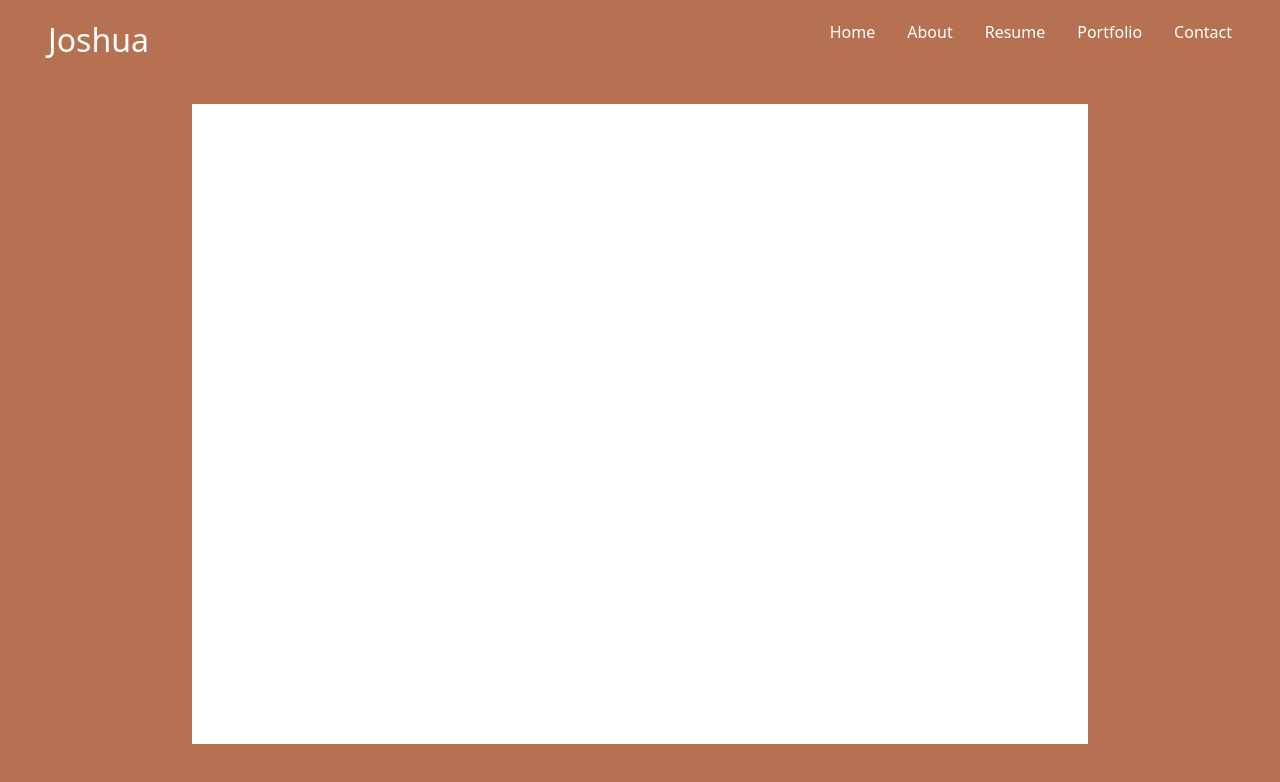
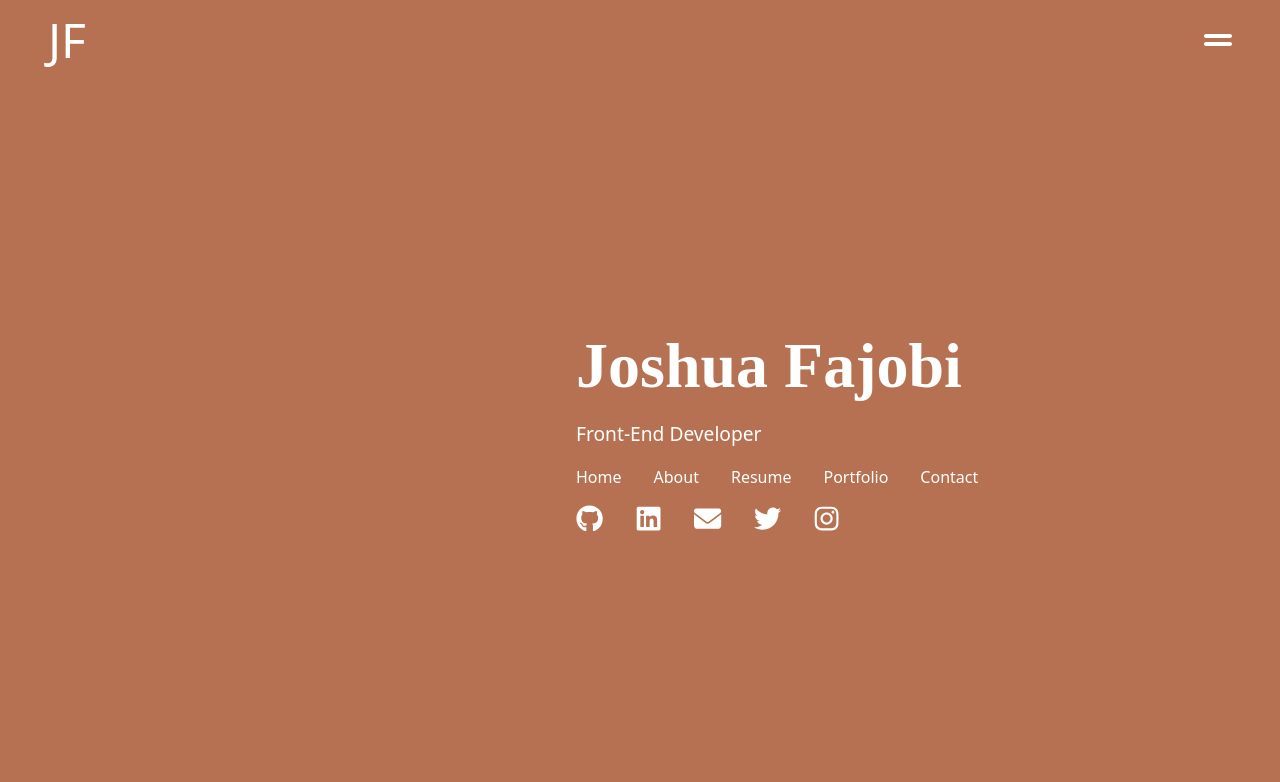
Before and after one commit to Josh-la-posh/portfolio, a React (Create React App) app: page / in a window 1280 px wide. Shown: the top 782 px of the page. Built offline with nearby package versions, Linux system fonts and the light colour scheme.

Commit message:
Home updated

```diff
--- a/public/index.html
+++ b/public/index.html
@@ -17,6 +17,7 @@
       }
       body {
         background: rgba(165, 81, 42, 0.815) !important;
+        position: relative !important;
       }
       a {
         text-decoration: none !important;
--- a/src/components/Header/Header.css
+++ b/src/components/Header/Header.css
@@ -6,11 +6,32 @@
   position: sticky;
   top: 0;
   color: #fff;
+  z-index: 1000;
+}
+
+.closeIcon {
+  display: none;
+  cursor: pointer;
+}
+
+.minIcon {
+  display: none;
+  font-size: 2rem;
+  cursor: pointer;
+}
+
+.headerLinkIcon {
+  display: none;
 }
 
 .logo {
   flex: 1;
-    font-size: 2rem;
+  font-size: 3rem;
+  cursor: pointer;
+}
+
+.logo a {
+  color: #fff;
 }
 
 nav ul {
@@ -21,6 +42,7 @@ nav ul {
 
 nav ul li {
   margin-left: 2rem;
+  position: relative;
 }
 
 nav ul li a {
@@ -29,5 +51,63 @@ nav ul li a {
 }
 
 nav ul li a:hover {
-    color: #000;
+  color: #fff;
 }
+
+nav ul li:hover a::after {
+  content: "";
+  position: absolute;
+  bottom: 0;
+  left: 0;
+  border-bottom: 4px solid red;
+  margin-bottom: -.5rem;
+  width: 70%;
+  transition: transform 2s ease-in-out;
+}
+
+@media only screen and (max-width: 750px) {
+  .navigation {
+    display: none;
+    position: absolute;
+    right: 0;
+    top: 0;
+    height: 100vh;
+    background: #000;
+  }
+
+  .navigation ul {
+    flex-direction: column;
+    margin-top: 4rem;
+    padding: 1rem;
+  }
+
+  .navigation ul li {
+    margin: 1rem;
+    display: flex;
+    align-items: center;
+    gap: 1rem;
+  }
+
+  .navigation ul li a {
+    display: none;
+  }
+
+  .navigation:hover ul li a {
+    display: block;
+  }
+
+  .closeIcon {
+    display: block;
+    margin-top: 1rem;
+    font-size: 1.5rem;
+    text-align: center;
+  }
+
+  .headerLinkIcon {
+    display: block;
+  }
+
+  .minIcon {
+    display: block;
+  }
+}
--- a/src/components/Header/Header.jsx
+++ b/src/components/Header/Header.jsx
@@ -1,29 +1,55 @@
-import './Header.css';
-import { Link } from 'react-router-dom';
+import { Link } from "react-router-dom";
+import { useState } from "react";
+import { FontAwesomeIcon } from "@fortawesome/react-fontawesome";
+import "./Header.css";
 
 export const Header = () => {
+  const [isNavOpen, setIsNavOpen] = useState(false);
+
   return (
-    <div className='header'>
-        <div className="logo">Joshua</div>
-        <nav>
+    <div className="header">
+      <div className="logo"><Link to="/">JF</Link></div>
+      <nav
+        className="navigation"
+        style={isNavOpen ? { display: "block" } : { display: "none" }}
+      >
+        <div className="closeIcon" onClick={() => setIsNavOpen(!isNavOpen)}>
+          <FontAwesomeIcon icon="circle-xmark" />
+        </div>
         <ul>
           <li>
-                    <Link to='/'>Home</Link>
+            <FontAwesomeIcon className="headerLinkIcon" icon="house" />
+            <Link to="/">Home</Link>
           </li>
           <li>
-                    <Link to='/about'>About</Link>
+            <FontAwesomeIcon
+              className="headerLinkIcon"
+              icon="circle-exclamation"
+            />
+            <Link to="/about">About</Link>
           </li>
           <li>
-                    <Link to='/resume'>Resume</Link>
+            <FontAwesomeIcon className="headerLinkIcon" icon="file" />
+            <Link to="/resume">Resume</Link>
           </li>
           <li>
-                    <Link to='/portfolio'>Portfolio</Link>
+            <FontAwesomeIcon className="headerLinkIcon" icon="briefcase" />
+            <Link to="/portfolio">Portfolio</Link>
           </li>
           <li>
-                    <Link to='/contact'>Contact</Link>
+            <FontAwesomeIcon className="headerLinkIcon" icon="address-book" />
+            <Link to="/contact">Contact</Link>
           </li>
         </ul>
       </nav>
+      <span
+        className="minIcon"
+        onClick={() => setIsNavOpen(!isNavOpen)}
+        style={isNavOpen ? { display: "none" } : { display: "block" }}
+      >
+        <FontAwesomeIcon icon="grip-lines" />
+      </span>
+      {console.log(isNavOpen)}
     </div>
-  )
-}
+  );
+};
--- a/src/index.js
+++ b/src/index.js
@@ -4,10 +4,10 @@ import "bootstrap/dist/css/bootstrap.min.css";
 import "bootstrap/dist/js/bootstrap.min.js";
 import { library } from "@fortawesome/fontawesome-svg-core";
 import { fab, faGithub, faInstagram, faLinkedin, faTwitter } from '@fortawesome/free-brands-svg-icons';
-import { faCode, faHand, faUserCheck } from "@fortawesome/free-solid-svg-icons";
+import { faAddressBook, faBriefcase, faCircleExclamation, faCircleXmark, faCode, faEnvelope, faFile, faGripLines, faHand, faHouse, faUserCheck } from "@fortawesome/free-solid-svg-icons";
 import App from "./App";
 
-library.add(fab, faHand, faLinkedin, faTwitter, faInstagram, faGithub, faUserCheck, faCode);
+library.add(fab, faHand, faLinkedin, faTwitter, faInstagram, faGithub, faUserCheck, faCode, faEnvelope, faGripLines, faCircleXmark, faHouse, faAddressBook, faBriefcase, faCircleExclamation, faFile);
 
 const root = ReactDOM.createRoot(document.getElementById("root"));
 root.render(
--- a/src/pages/About/About.css
+++ b/src/pages/About/About.css
@@ -11,6 +11,7 @@
   width: 90vw;
   padding: 3rem;
   max-width: 80rem;
+  overflow-y: scroll;
 }
 
 h1 {
@@ -52,6 +53,7 @@ h1 {
 .mainRight article {
     margin-bottom: 2rem;
     font-size: 15px;
+    animation: slideUp 1s ease-in;
 }
 
 .mainRight ul {
@@ -96,3 +98,18 @@ h1 {
 .whatIDo .myContainer:hover span {
     color: #fff;
 }
+
+section .mainContent ul {
+  padding: 1rem;
+}
+
+@keyframes slideUp {
+  0% {
+    opacity: 0;
+    transform: translateY(100px);
+  }
+  100% {
+    opacity: 1;
+    transform: translateY(0);
+  }
+}
--- a/src/pages/Contact/Contact.css
+++ b/src/pages/Contact/Contact.css
@@ -42,7 +42,12 @@ header p {
   overflow: hidden;
 }
 
-.mainRight form {
+section form {
+  animation: slideUp 1s ease-in;
+}
+
+section form button {
+  animation: slideLeft 2s ease-in
 }
 
 .mainRight form input,
@@ -78,6 +83,7 @@ button {
 }
 
 .bottom {
+  animation: slideUp 3s ease-out;
 }
 
 .bottomLeft {
@@ -109,3 +115,29 @@ button {
   width: 30px;
   height: 30px;
 }
+
+section .mainContent ul {
+  padding: 1rem;
+}
+
+@keyframes slideUp {
+  0% {
+    opacity: 0;
+    transform: translateY(100px);
+  }
+  100% {
+    opacity: 1;
+    transform: translateY(0);
+  }
+}
+
+@keyframes slideLeft {
+  0% {
+    opacity: 0;
+    transform: translateX(150px);
+  }
+  100% {
+    opacity: 1;
+    transform: translateX(0);
+  }
+}
--- a/src/pages/Contact/Contact.jsx
+++ b/src/pages/Contact/Contact.jsx
@@ -14,14 +14,14 @@ export const Contact = () => {
         </header>
 
         <div className="mainContent row">
-          <div className="mainLeft col-sm-12 col-md-4">
+          <section className="mainLeft col-sm-12 col-md-4">
             <h2>Let's connect and work together.</h2>
             <p>
               Don't like forms? Send me an{" "}
               <a href="mailto:joshuamayowa23@yahoo.com">email</a> <FontAwesomeIcon icon="hand" style={{color: 'gold'}}/>.
             </p>
-          </div>
-          <div className="mainRight col-sm-12 col-md-8">
+          </section>
+          <section className="mainRight col-sm-12 col-md-8">
             <form>
               <div className="continer">
                 <div className="row">
@@ -46,7 +46,7 @@ export const Contact = () => {
               </div>
               <button>Send Message</button>
             </form>
-          </div>
+          </section>
         </div>
 
         <div className="bottom row">
--- a/src/pages/Home/Home.css
+++ b/src/pages/Home/Home.css
@@ -1,13 +1,49 @@
 .home {
-    display: flex;
-    justify-content: center;
-    align-items: center;
-    height: calc(100vh - 7rem);
-    margin-bottom: 2rem;
+  display: flex;
+  justify-content: flex-end;
+  align-items: center;
+  height: calc(100vh - 5rem);
+  color: #fff;
 }
 
-.container {
-    background-color: #fff;
-    height: 80vh;
-    width: 70vw;
+.homeContainer {
+  width: 55%;
 }
+
+.homeContainer p {
+  font-size: 1.2em;
+}
+
+.homeContainer h1 {
+  font-size: 4em;
+  font-weight: bold;
+  margin-bottom: 1rem;
+}
+
+.homeContainer nav ul {
+  padding: 0;
+  margin-top: 1rem;
+}
+
+.homeContainer nav ul li:first-child {
+  margin: 0;
+}
+
+.homeContainer .icons ul li .icon {
+  width: 1.7rem;
+  height: 1.7rem;
+}
+
+@media only screen and (max-width: 750px) {
+  .home {
+    padding-right: 1.5rem;
+  }
+
+  .homeContainer h1 {
+    font-size: 3em;
+  }
+
+  .homeContainer .links ul {
+    display: none;
+  }
+}
--- a/src/pages/Home/Home.jsx
+++ b/src/pages/Home/Home.jsx
@@ -1,9 +1,32 @@
+import { FontAwesomeIcon } from '@fortawesome/react-fontawesome';
+import { Link } from 'react-router-dom';
 import './Home.css';
 
 export const Home = () => {
   return (
     <div className='home'>
-      <div className="container"></div>
+      <div className="homeContainer">
+        <h1>Joshua Fajobi</h1>
+        <p>Front-End Developer</p>
+        <nav className='links'>
+          <ul>
+            <li><Link to='/'>Home</Link></li>
+            <li><Link to='/about'>About</Link></li>
+            <li><Link to='/resume'>Resume</Link></li>
+            <li><Link to='/portfolio'>Portfolio</Link></li>
+            <li><Link to='/contact'>Contact</Link></li>
+          </ul>
+        </nav>
+        <nav className='icons'>
+          <ul>
+            <li><a target='_blank' href='https://github.com/Josh-la-posh'><FontAwesomeIcon className="icon" icon={["fab", "github"]} style={{color: '#fff'}} /></a></li>
+            <li><a target='_blank' href='https://www.linkedin.com/in/jfajobi/'><FontAwesomeIcon className="icon" icon={["fab", "linkedin"]} style={{color: '#fff'}} /></a></li>
+            <li><a href="mailto:joshuamayowa23@yahoo.com"><FontAwesomeIcon className="icon" icon="envelope" style={{color: '#fff'}} /></a></li>
+            <li><a target='_blank' href='https://www.twitter.com/nova_jy'><FontAwesomeIcon className="icon" icon={["fab", "twitter"]} style={{color: '#fff'}} /></a></li>
+            <li><a target='_blank' href='https://www.instagram.com/josh_la_posh'><FontAwesomeIcon className="icon" icon={["fab", "instagram"]} style={{color: '#fff'}} /></a></li>
+          </ul>
+        </nav>
+      </div>
     </div>
   )
 }
--- a/src/pages/Resume/Resume.css
+++ b/src/pages/Resume/Resume.css
@@ -32,6 +32,10 @@ h3 {
   display: block;
 }
 
+.main .mainContent {
+  animation: slideUp 1s ease-in;
+}
+
 section .sideBar p {
   color: #777;
   font-weight: bolder;
@@ -55,3 +59,14 @@ section .mainContent .date {
 section .mainContent ul {
   padding: 1rem;
 }
+
+@keyframes slideUp {
+  0% {
+    opacity: 0;
+    transform: translateY(100px);
+  }
+  100% {
+    opacity: 1;
+    transform: translateY(0);
+  }
+}
--- a/src/pages/Resume/Resume.jsx
+++ b/src/pages/Resume/Resume.jsx
@@ -47,7 +47,7 @@ export const Resume = () => {
                 </p>
               </article>
               <article className="mainContent">
-                <h3>BSC. IN M ENGINEERING</h3>
+                <h3>BSC. IN MECHANICAL ENGINEERING</h3>
                 <p><em>University of Lagos, Nigeria.</em></p>
                 <p className="date">Dec 2016 - Nov 2021</p>
 
```
Lines whose indentation alone changed are shown as unchanged.
